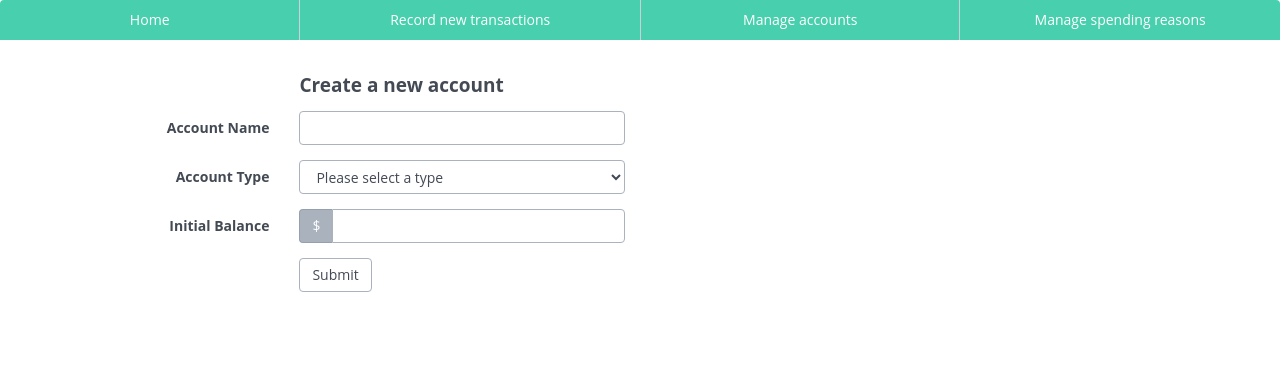
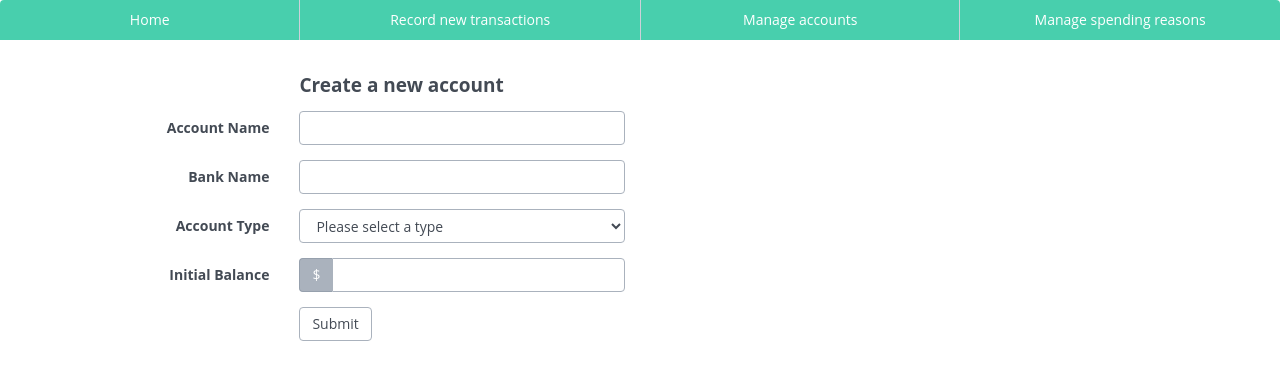
Before and after one commit to ardinor/budget, a Django app: page /budget/accounts/new/ in a window 1280 px wide. Shown: the top 380 px of the page. Run offline with Django 3.2, Linux system fonts and the light colour scheme; some libraries are stand-ins or nearby versions.

Commit message:
Added account save view MEAT

```diff
--- a/budget/models.py
+++ b/budget/models.py
@@ -33,7 +33,7 @@ class Account(models.Model):
     type = models.ForeignKey(AccountTypes)
     name = models.CharField(max_length=100)
     bank = models.CharField(max_length=100)
-    balance = models.DecimalField(max_digits=10, decimal_places=2)
+    balance = models.DecimalField(max_digits=10, decimal_places=2, default=0.00)
 
     @python_2_unicode_compatible
     def __str__(self):
--- a/budget/templates/budget/account_new.html
+++ b/budget/templates/budget/account_new.html
@@ -22,6 +22,13 @@
         <label class="col-sm-2 control-label" for="acc_name">Account Name</label>
         <div class="col-sm-4">
             <input class="form-control" name="acc_name" id="acc_name" type="text">
+        </div>
+    </div>
+
+    <div class="form-group">
+        <label class="col-sm-2 control-label" for="acc_bank">Bank Name</label>
+        <div class="col-sm-4">
+            <input class="form-control" name="acc_bank" id="acc_bank" type="text">
         </div>
     </div>
 
--- a/budget/views.py
+++ b/budget/views.py
@@ -66,7 +66,18 @@ def account_new(request):
                   {'account_types': account_types})
 
 def account_save(request):
-    pass
+    try:
+        name = request.POST['acc_name']
+        bank = request.POST['acc_bank']
+        acc_type = request.POST['acc_type']
+        amount = request.POST['acc_amount']
+        new_accnt = Account(name=name, bank=bank, type=acc_type,
+                            balance=amount)
+    except (KeyError):
+        return render(request, 'budget/account_new.html',
+            {'error_message': 'Error'})
+    return HttpResponseRedirect(reverse('budget:account_transactions',
+        args=(new_accnt.id,)))
 
 def reason_list(request):
     reasons = Reasons.objects.all()
```
Also changed, not shown: README.md, budget/migrations/0005_account_balance.py (added).
